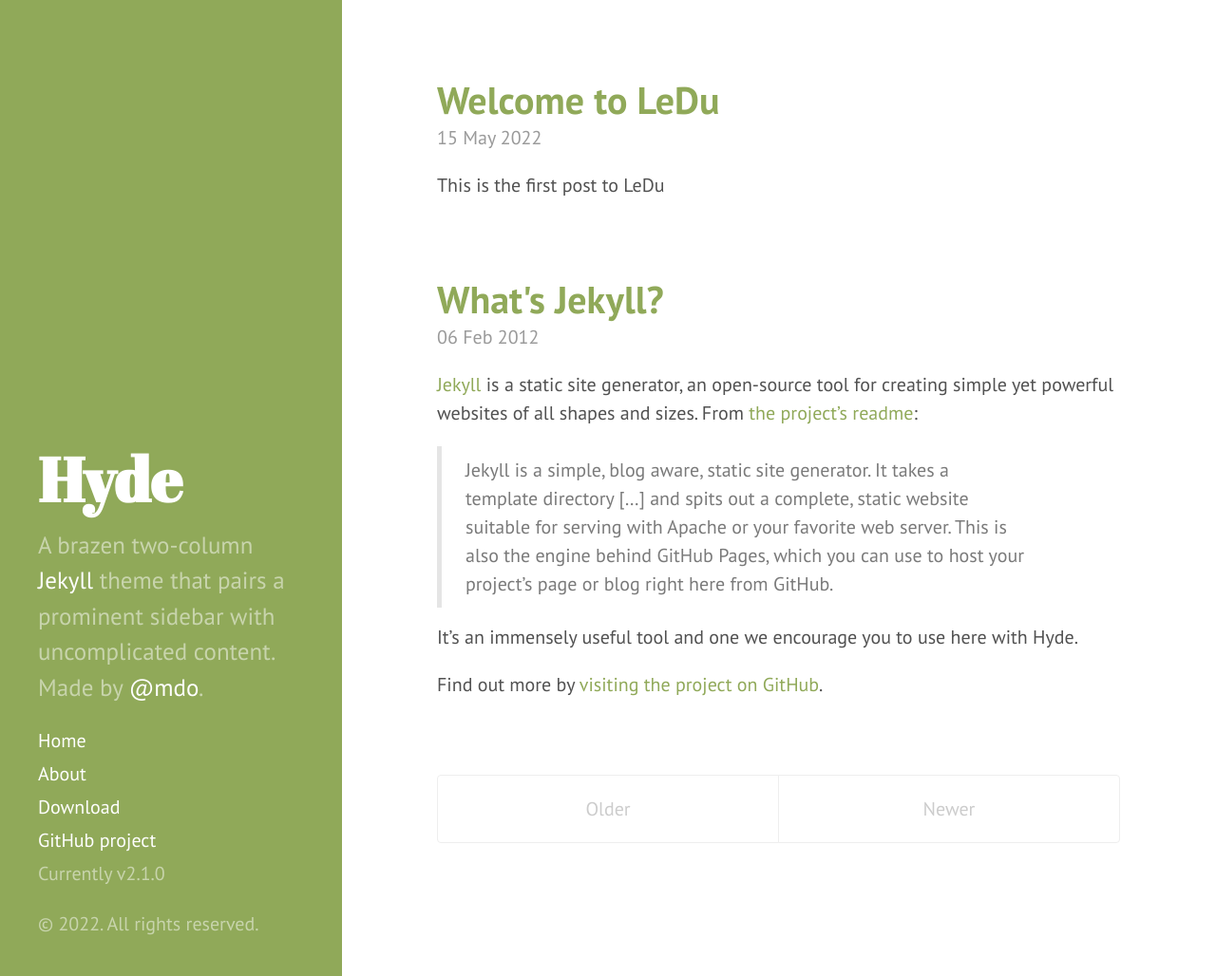
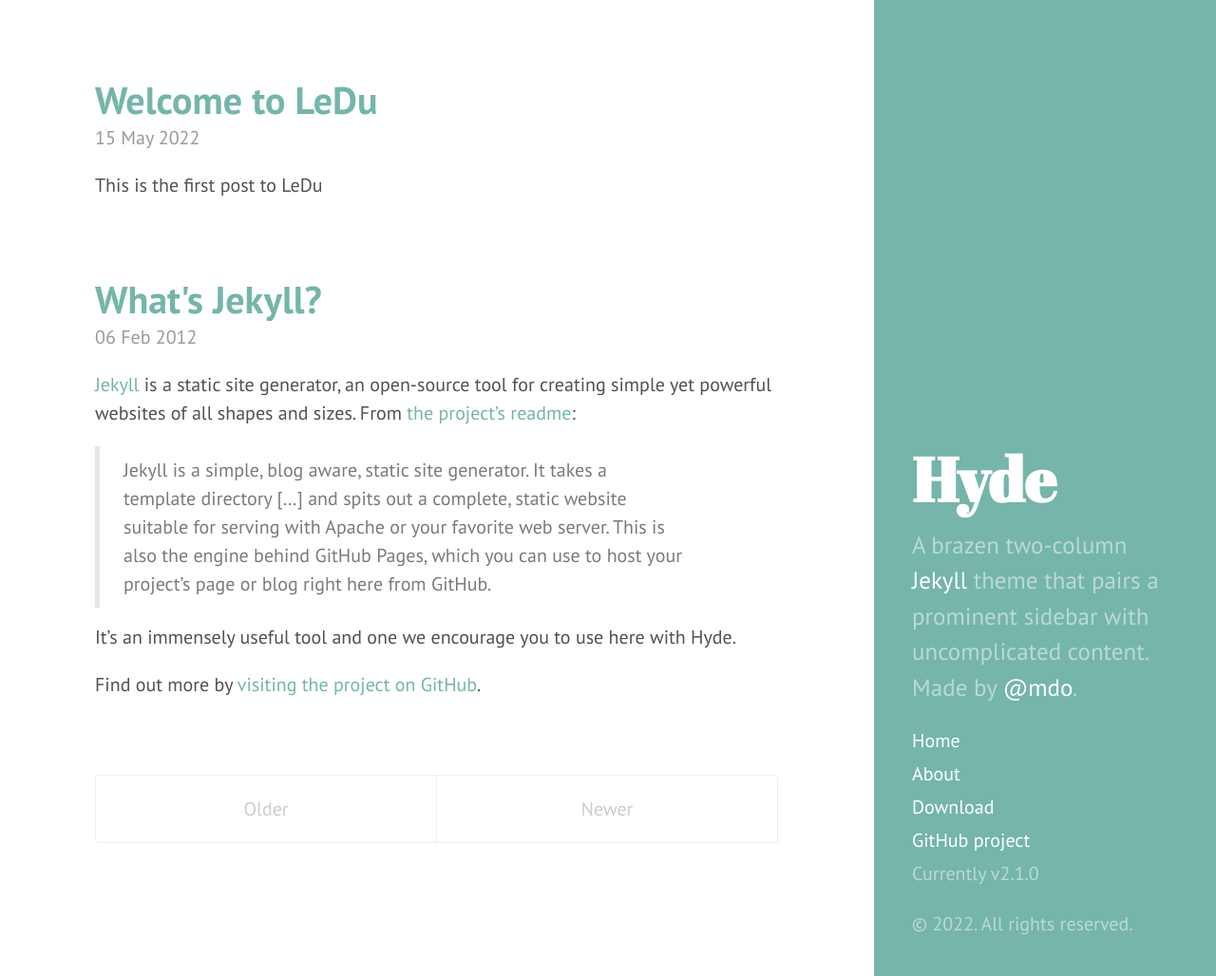
Before and after one commit to leducon/leducon.github.io, a Jekyll site: the page built from index.html, in a window 1280 px wide and 1028 px high. Shown: the whole window at 95% size. Built offline with Jekyll 4.4.1, drawn with Linux system fonts in a browser that asks for light colours; Markdown is read by kramdown in place of the engine named in the settings; the list of posts is cut into pages by our own code.

Commit message:
Update default.html

```diff
--- a/_layouts/default.html
+++ b/_layouts/default.html
@@ -3,7 +3,7 @@
 
   {% include head.html %}
 
-  <body  class="theme-base-0b">
+  <body  class="theme-base-0c layout-reverse">
 
     {% include sidebar.html %}
 
```
